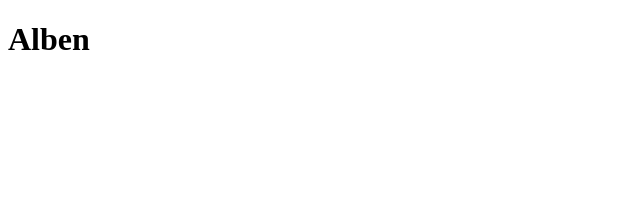
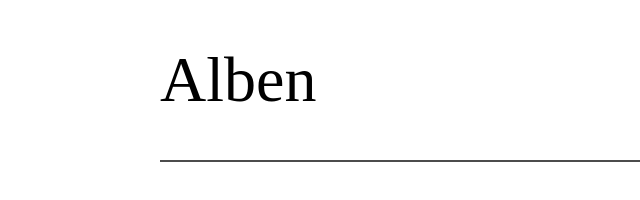
Before and after one commit to Pharusa/Pharusa.github.io, a plain HTML site: page Index.html in a window 1280 px wide. Shown: the whole page, without its empty margins (0-640 px from the left). Drawn offline with Linux system fonts and the light colour scheme.

Commit message:
connect with stylesheet

```diff
--- a/Index.css
+++ b/Index.css
@@ -7,21 +7,9 @@
 h1{
     font-weight: 300;
     font-size: 48pt;
-
 }
 
 .line{
     width: 100%;
     border-bottom: 2px solid #4c4c4c;
-
 }
-
-<link href="index.css" media="screen" rel="stylesheet" type="text/css"/>
-
-<body>
-            <div class="pagecontent">
-                <h1>Alben</h1>
-class="line"></div
-        </div>
-
-</body>
--- a/Index.html
+++ b/Index.html
@@ -3,6 +3,7 @@
     <head>
         <meta charset="UTF-8">
         <title>Album covers</title>
+        <link href="index.css" media="screen" rel="stylesheet" type="text/css"/>
     </head>
     <body>
         <div class="pagecontent">
```
